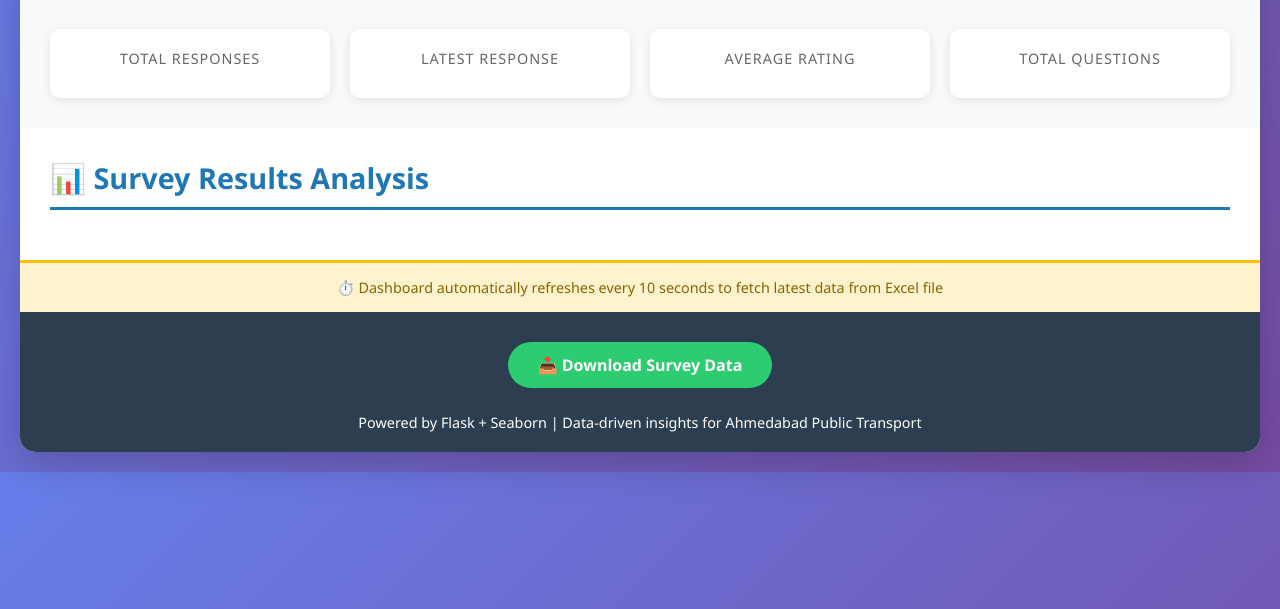
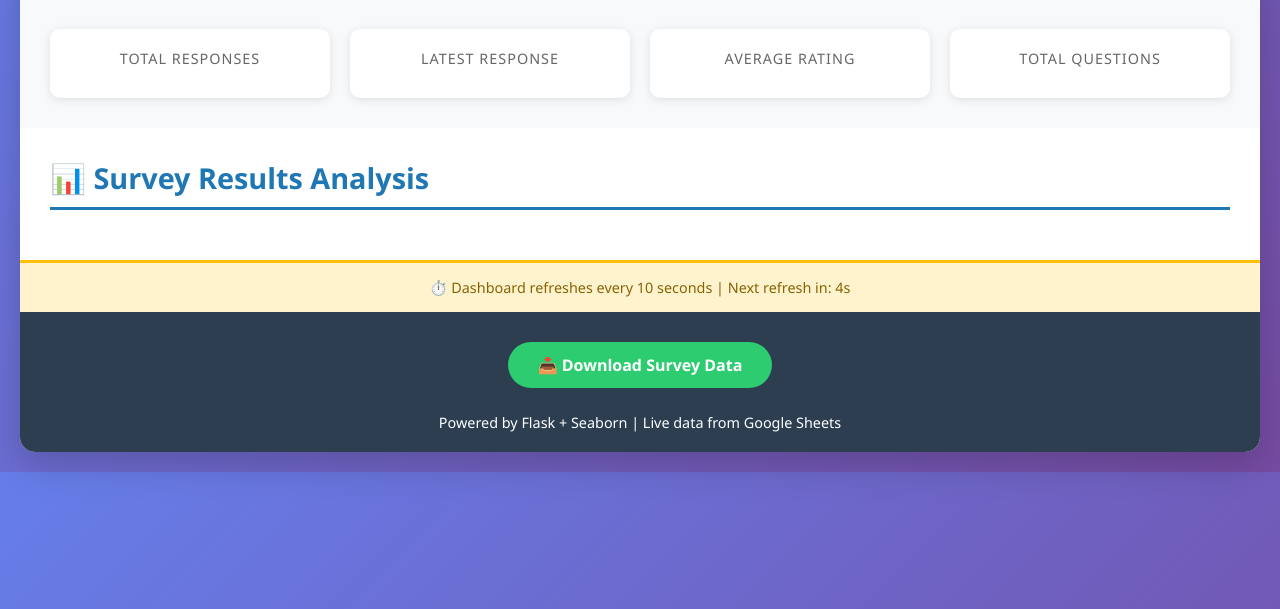
Before and after one commit to Pushkarrunnwal03/Transit_Talk, a Flask app: template templates/dashboard.html in a window 1280 px wide. Shown: the part 191-800 px from the top of the page. Run offline with Flask 3, Linux system fonts and the light colour scheme; the template is opened without the code that fills it, so the values that code supplies are empty.

Commit message:
Fix auto-refresh: restore meta tag and add countdown timer

```diff
--- a/templates/dashboard.html
+++ b/templates/dashboard.html
@@ -3,7 +3,6 @@
 <head>
     <meta charset="UTF-8">
     <meta name="viewport" content="width=device-width, initial-scale=1.0">
-    <meta http-equiv="refresh" content="10">
     <title>🚌 Transit Talks</title>
     <style>
         * {
@@ -226,16 +225,38 @@
 
         <!-- Auto-refresh Notice -->
         <div class="auto-refresh-notice">
-            ⏱️ Dashboard automatically refreshes every 10 seconds to fetch latest data from Excel file
+            ⏱️ Dashboard refreshes every 10 seconds | Next refresh in: <span id="countdown">10</span>s
         </div>
 
         <!-- Footer -->
         <div class="footer">
             <a href="/download" class="download-btn">📥 Download Survey Data</a>
             <p style="margin-top: 15px; font-size: 0.9rem;">
-                Powered by Flask + Seaborn | Data-driven insights for Ahmedabad Public Transport
+                Powered by Flask + Seaborn | Live data from Google Sheets
             </p>
         </div>
     </div>
+
+    <script>
+        // Auto-refresh with countdown timer
+        let secondsLeft = 10;
+        const countdownElement = document.getElementById('countdown');
+
+        function updateCountdown() {
+            secondsLeft--;
+            if (secondsLeft <= 0) {
+                countdownElement.textContent = 'Refreshing...';
+                setTimeout(() => {
+                    window.location.reload();
+                }, 500);
+            } else {
+                countdownElement.textContent = secondsLeft;
+                setTimeout(updateCountdown, 1000);
+            }
+        }
+
+        // Start countdown after 1 second
+        setTimeout(updateCountdown, 1000);
+    </script>
 </body>
 </html>
```
